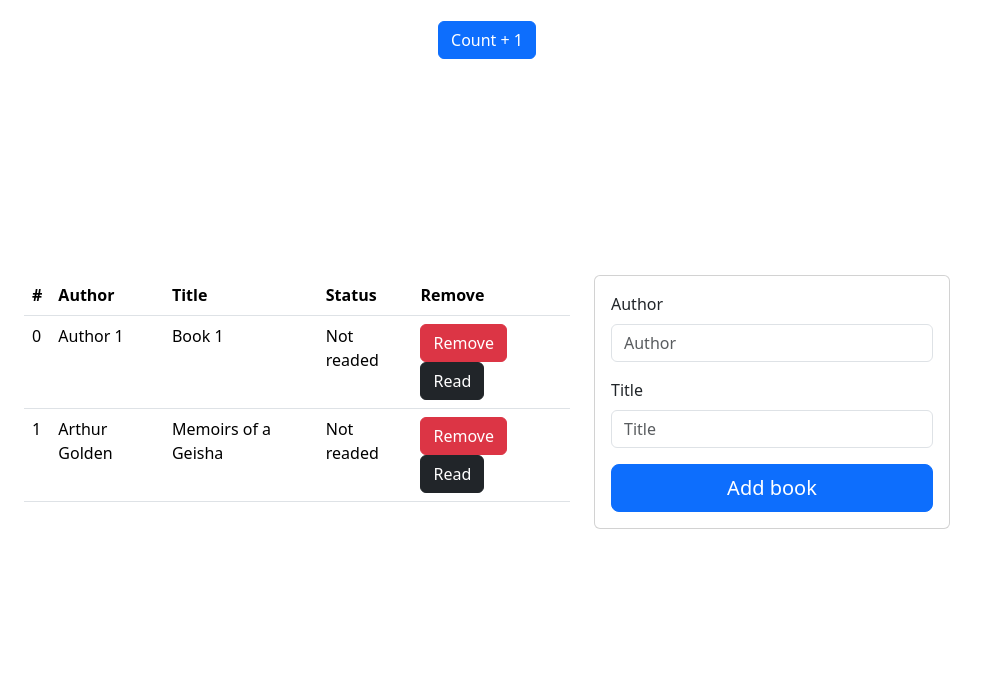
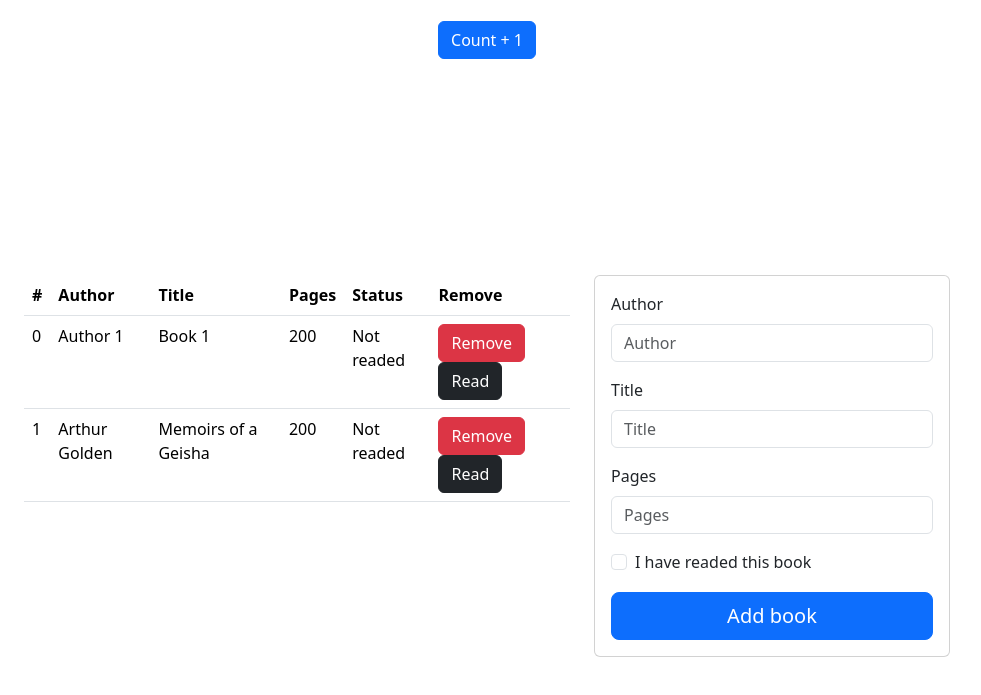
Before and after one commit to Pablo-gm/frontend, a plain HTML site: page JavascriptAdventures/practice/counter.html in a window 1280 px wide. Shown: the part 185-880 px from the top of the page, without its empty margins (153-1134 px from the left). Before the commit the page ends 810 px from the top, so only its background shows below. Drawn offline with Linux system fonts and the light colour scheme.

Commit message:
form practice

```diff
--- a/JavascriptAdventures/practice/counter.html
+++ b/JavascriptAdventures/practice/counter.html
@@ -30,6 +30,7 @@
                             <th scope="col">#</th>
                             <th scope="col">Author</th>
                             <th scope="col">Title</th>
+                            <th scope="col">Pages</th>
                             <th scope="col">Status</th>
                             <th scope="col">Remove</th>
                         </tr>
@@ -42,11 +43,12 @@
             <div class="col-lg-4 col-md-4 ">
                 <div class="card">
                     <div class="card-body">
-                        <form class="needs-validation" novalidate="">
+                        <form class="needs-validation" novalidate="" id="booksForm">
                             <div class="row g-3">
                                 <div class="col-12">
                                     <label for="author" class="form-label">Author</label>
-                                  <input type="text" class="form-control" id="author" placeholder="Author" required="">
+                                    <input type="text" class="form-control" id="author" placeholder="Author"
+                                        required="">
                                     <div class="invalid-feedback">
                                         Author is invalid.
                                     </div>
@@ -58,6 +60,23 @@
                                     <input type="text" class="form-control" id="title" placeholder="Title" required="">
                                     <div class="invalid-feedback">
                                         Please enter a valid title.
+                                    </div>
+                                </div>
+
+                                <div class="col-12">
+                                    <label for="pages" class="form-label">Pages</label>
+                                    <input type="number" class="form-control" id="pages" placeholder="Pages" required="" step="1">
+                                    <div class="invalid-feedback">
+                                        Please enter a valid page number.
+                                    </div>
+                                </div>
+
+                                <div class="col-12">
+                                    <div class="form-check">
+                                        <input class="form-check-input" type="checkbox" value="" id="readed">
+                                        <label class="form-check-label" for="readed">
+                                          I have readed this book
+                                        </label>
                                     </div>
                                 </div>
 
@@ -76,18 +95,18 @@
     const counterText = document.getElementById('counter');
     let counter = 0;
 
-    btn.addEventListener('click', function(){
+    btn.addEventListener('click', function () {
         counter = counter + 1;
         counterText.textContent = counter;
     })
 
 
-    function Book(title, author, pages, read){
+    function Book(title, author, pages, read) {
         this.title = title;
         this.author = author;
         this.pages = pages;
         this.read = read;
-        this.info = function() {
+        this.info = function () {
             return `${this.title} by ${this.author}, ${this.pages} pages, ${this.read ? 'readed' : 'not read yet'} `;
         }
     }
@@ -96,17 +115,19 @@
     console.log(theHobbit.info());
 
     const tbody = document.getElementById('books-body');
+    const form = document.getElementById('booksForm');
     let myLibrary = [];
 
-    function BookHW(author, title) {
+    function BookHW(author, title, pages = 200, read = false) {
         this.author = author;
         this.title = title;
-        this.read = false;
+        this.pages = Number(pages);
+        this.read = read;
     }
 
-    function addBookToLibrary(ar, author, title) {
+    function addBookToLibrary(ar, author, title, pages, read) {
         // take params, create a book then store it in the array
-        ar.push(new BookHW(author, title));
+        ar.push(new BookHW(author, title, pages, read));
     }
 
     function populateBooks() {
@@ -117,6 +138,7 @@
                     <td>${index}</td>
                     <td>${bk.author}</td>
                     <td>${bk.title}</td>
+                    <td>${bk.pages}</td>
                     <td>${bk.read ? 'Readed' : 'Not readed'}</td>
                     <td>
                         <button type="button" class="btn btn-danger" data-index=${index}>Remove</button>
@@ -143,13 +165,28 @@
 
     populateBooks();
 
-    tbody.addEventListener('click', function(e){
-        if(e.target.matches('button.btn-danger')) {
+    form.addEventListener('submit', function (event) {
+        event.preventDefault();
+
+        const author = document.getElementById('author').value;
+        const title = document.getElementById('title').value;
+        const pages = document.getElementById('pages').value;
+        const readed = document.getElementById('readed').checked;
+
+        addBookToLibrary(myLibrary, author, title, pages, readed);
+        populateBooks();
+
+        form.reset();
+
+    })
+
+    tbody.addEventListener('click', function (e) {
+        if (e.target.matches('button.btn-danger')) {
             console.log(e.target.dataset.index);
             removeBookByIndex(e.target.dataset.index);
             populateBooks();
         }
-        if(e.target.matches('button.btn-dark, button.btn-secondary')) {
+        if (e.target.matches('button.btn-dark, button.btn-secondary')) {
             console.log(e.target.dataset.index);
             toggleStatusByIndex(e.target.dataset.index);
             populateBooks();
```
Lines whose indentation alone changed are shown as unchanged.
